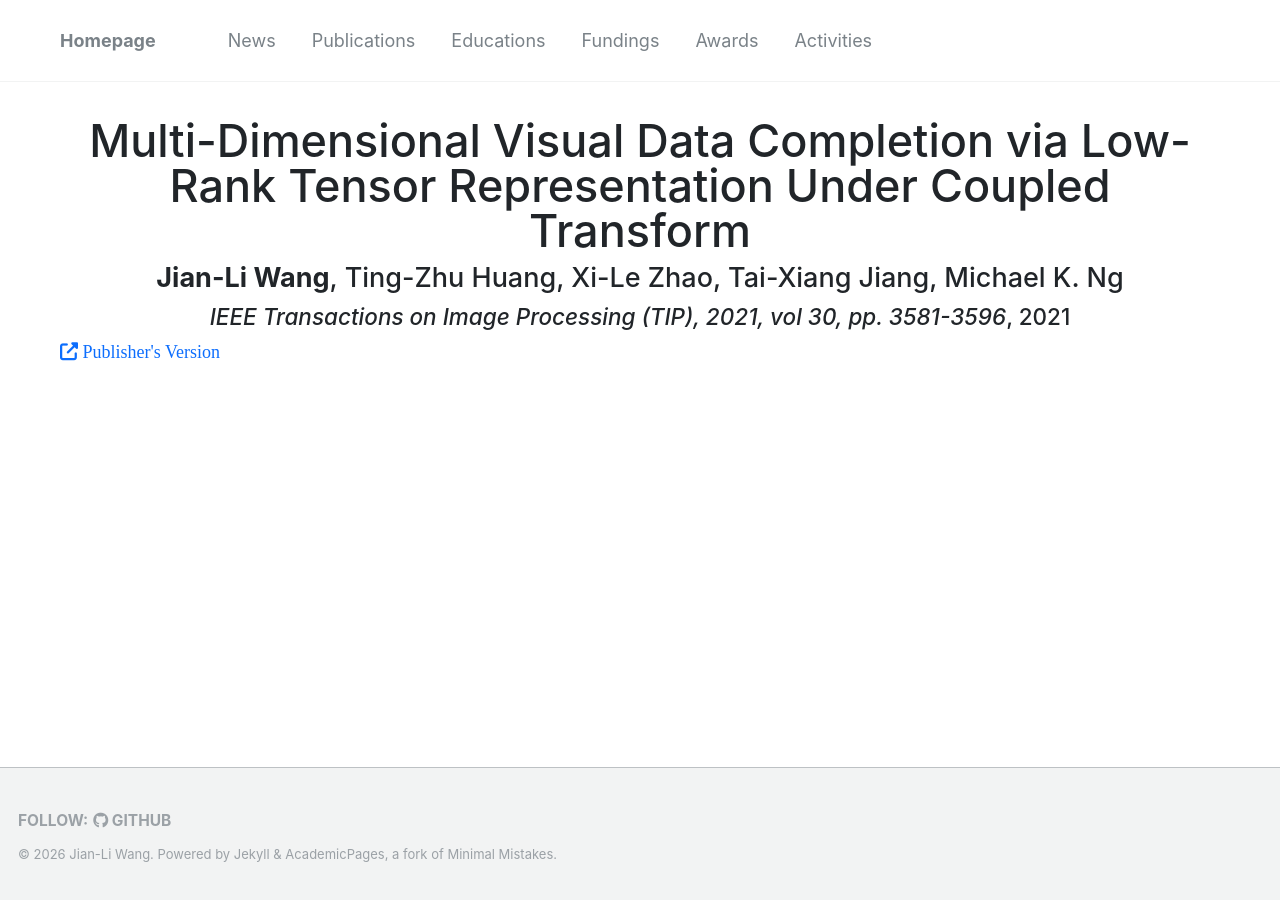
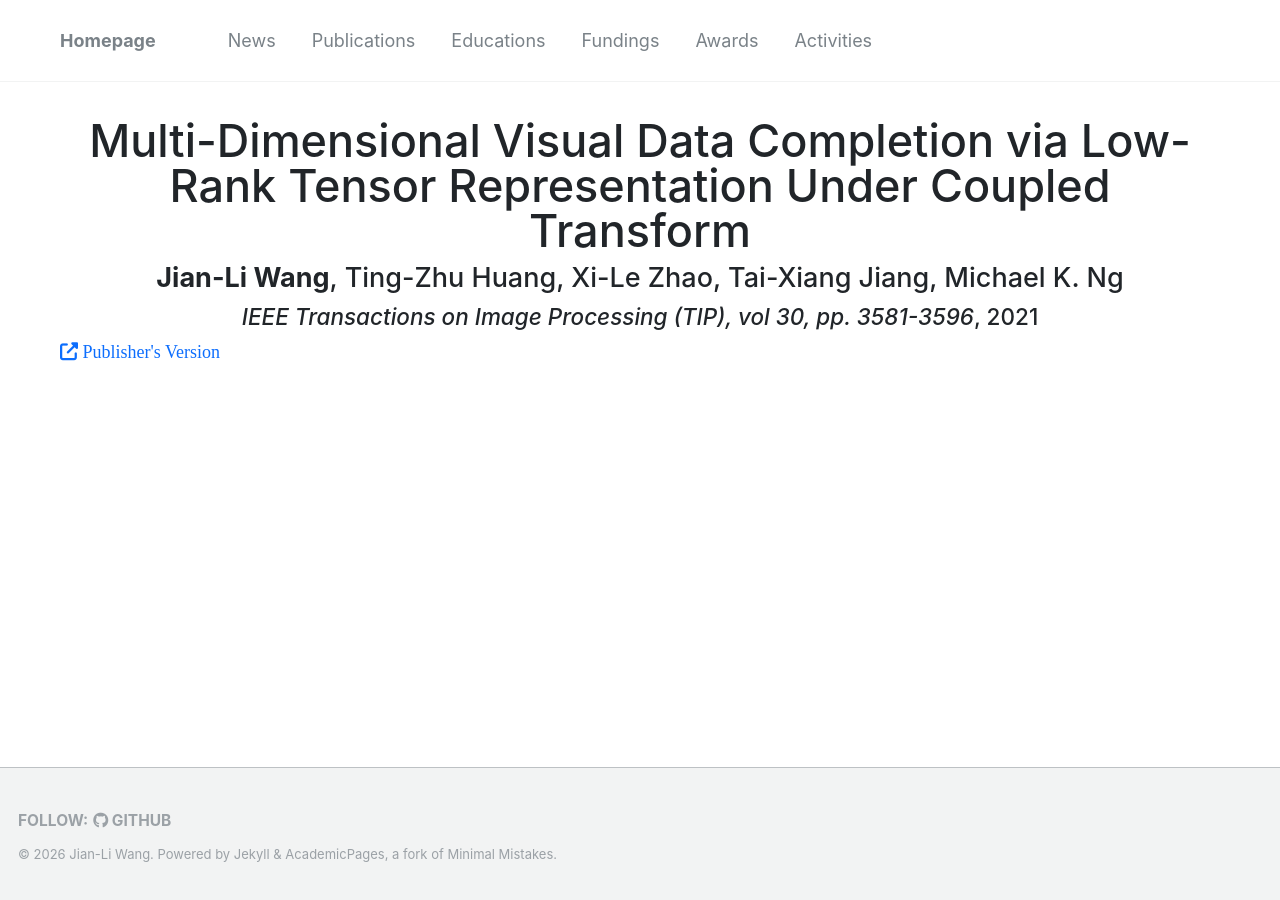
Before and after one commit to wangjianli123/wangjianli123.github.io, a Jekyll site: the page built from _publications/2022tip.md, in a window 1280 px wide. Built offline with Jekyll 4.4.1, drawn with Linux system fonts in a browser that asks for light colours; nearby versions of some CDN libraries; comment, search, counter and statistics services are not loaded.

Commit message:
Update 2022tip.md

```diff
--- a/_publications/2022tip.md
+++ b/_publications/2022tip.md
@@ -1,18 +1,19 @@
 ---
 title: "Multi-Dimensional Visual Data Completion via Low-Rank Tensor Representation Under Coupled Transform"
 authors: "<b>Jian-Li Wang</b>, Ting-Zhu Huang, Xi-Le Zhao, Tai-Xiang Jiang, Michael K. Ng"
-venue: "IEEE Transactions on Image Processing (TIP), 2021, vol 30, pp. 3581-3596"
-official_url: "https://ieeexplore.ieee.org/stamp/stamp.jsp?tp=&arnumber=11177249"
+venue: "IEEE Transactions on Image Processing (TIP), vol 30, pp. 3581-3596"
+official_url: "https://ieeexplore.ieee.org/abstract/document/9372832"
 image: "files/2021tip.png"
 date: 2021-01-01
 collection: "publications"
 bibtex: |
-  @article{wang2021completion,
-    title={Multi-Dimensional Visual Data Completion via Low-Rank Tensor Representation Under Coupled Transform},
-    author={Wang, Jian-Li and Huang, Ting-Zhu and Zhao, Xi-Le and Jiang, Tai-Xiang and Ng, Michael K.},
-    journal={IEEE Transactions on Image Processing},
-    volume={30},
-    pages={3581--3596},
-    year={2021}
+  @ARTICLE{9372832,
+  author={Wang, Jian-Li and Huang, Ting-Zhu and Zhao, Xi-Le and Jiang, Tai-Xiang and Ng, Michael K.},
+  journal={IEEE Transactions on Image Processing},
+  title={Multi-Dimensional Visual Data Completion via Low-Rank Tensor Representation Under Coupled Transform},
+  year={2021},
+  volume={30},
+  number={},
+  pages={3581-3596}
   }
 ---
```
